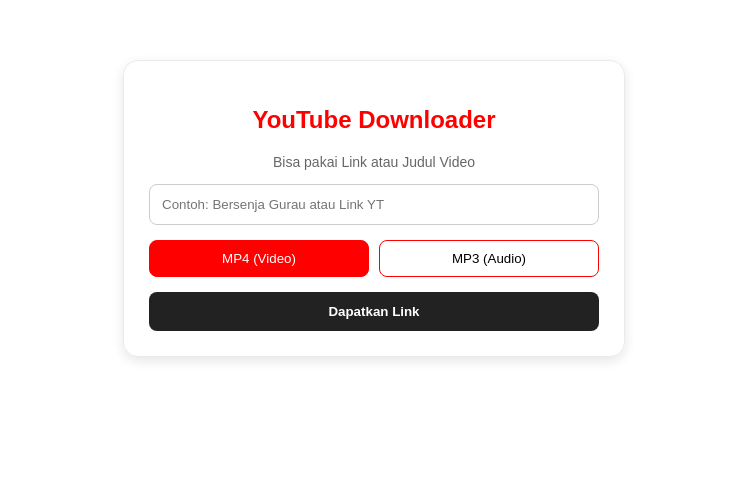
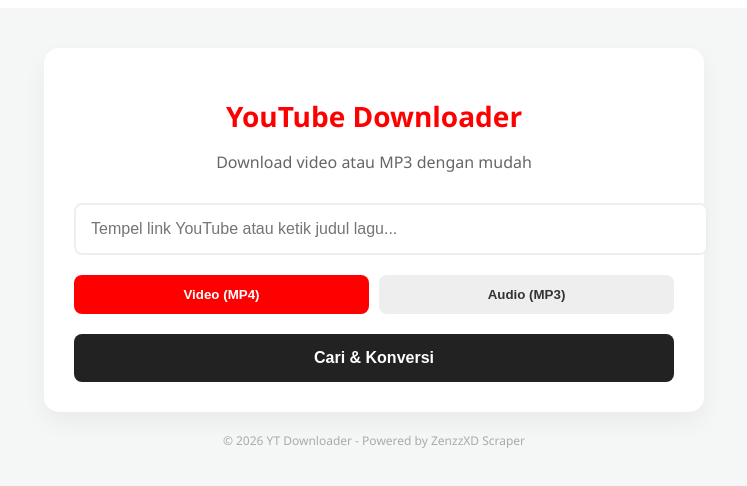
Before and after one commit to warungerik/yt, a Next.js app: page / in a window 1280 px wide. Shown: the top 486 px of the page, without its empty margins (266-1013 px from the left). Built offline with nearby package versions, Linux system fonts and the light colour scheme.

Commit message:
first commit

```diff
--- a/pages/api/download.js
+++ b/pages/api/download.js
@@ -1,24 +1,26 @@
 import axios from 'axios';
 
+// Fungsi mengekstrak ID YouTube dari URL
 function convertid(url) {
     const regex = /(?:youtube\.com\/(?:[^\/]+\/.+\/|(?:v|embed|watch|shorts)\/|.*[?&]v=)|youtu\.be\/)([a-zA-Z0-9_-]{11})(?:[&?]|$)/;
     const match = url.match(regex);
     return match ? match[1] : null;
 }
 
+// Fungsi mencari ID jika input berupa judul/kata kunci
 async function resolveid(input) {
     const direct = convertid(input);
     if (direct) return direct;
 
     const search = await axios.get(`https://test.flvto.online/search/?q=${encodeURIComponent(input)}`, {
         headers: {
-            'User-Agent': 'Mozilla/5.0 (Linux; Android 10; K) AppleWebKit/537.36 (KHTML, like Gecko) Chrome/139.0.0.0 Mobile Safari/537.36',
+            'User-Agent': 'Mozilla/5.0 (Windows NT 10.0; Win64; x64) AppleWebKit/537.36',
             origin: 'https://v5.ytmp4.is',
             referer: 'https://v5.ytmp4.is/'
         }
     });
 
-    if (!search.data.items || !search.data.items.length) throw new Error('Video tidak ditemukan');
+    if (!search.data.items || search.data.items.length === 0) throw new Error('Video tidak ditemukan');
     return search.data.items[0].id;
 }
 
@@ -26,50 +28,46 @@
     if (req.method !== 'GET') return res.status(405).json({ error: 'Method not allowed' });
 
     const { input, format = 'mp4' } = req.query;
-
-    if (!input) return res.status(400).json({ error: 'Input (URL/Judul) diperlukan' });
+    if (!input) return res.status(400).json({ error: 'Input diperlukan' });
 
     try {
         const youtube_id = await resolveid(input);
 
-        const converter = await axios.post('https://ht.flvto.online/converter',
+        const { data } = await axios.post('https://ht.flvto.online/converter',
             { id: youtube_id, fileType: format },
             {
                 headers: {
-                    'User-Agent': 'Mozilla/5.0 (Linux; Android 10; K) AppleWebKit/537.36 (KHTML, like Gecko) Chrome/139.0.0.0 Mobile Safari/537.36',
+                    'User-Agent': 'Mozilla/5.0 (Windows NT 10.0; Win64; x64) AppleWebKit/537.36',
                     'Content-Type': 'application/json',
-                    origin: 'https://ht.flvto.online',
-                    referer: `https://ht.flvto.online/button?url=https://www.youtube.com/watch?v=${youtube_id}&fileType=${format}`
+                    origin: 'https://ht.flvto.online'
                 }
             }
         );
 
-        const data = converter.data;
+        if (!data || !data.title) throw new Error('Gagal mengonversi video');
+
+        // Metadata dasar
+        const responseData = {
+            title: data.title,
+            thumbnail: `https://i.ytimg.com/vi/${youtube_id}/mqdefault.jpg`,
+            duration: data.duration,
+            type: format
+        };
 
         if (format === 'mp3') {
-            return res.status(200).json({
-                title: data.title,
-                type: 'mp3',
-                filesize: data.filesize,
-                download: data.link
-            });
+            responseData.download = data.link;
+            responseData.size = data.filesize;
+        } else {
+            // Mengambil semua opsi kualitas MP4 yang tersedia
+            responseData.formats = data.formats.map(f => ({
+                quality: f.qualityLabel,
+                download: f.url,
+                size: f.sizeText || 'N/A'
+            }));
         }
 
-        if (format === 'mp4') {
-            if (!Array.isArray(data.formats) || !data.formats.length) {
-                throw new Error('Format MP4 tidak tersedia');
-            }
-            const sorted = data.formats.sort((a, b) => b.height - a.height);
-            const selected = sorted.find(v => v.qualityLabel === '720p') || sorted[0];
-
-            return res.status(200).json({
-                title: data.title,
-                type: 'mp4',
-                quality: selected.qualityLabel,
-                download: selected.url
-            });
-        }
+        res.status(200).json(responseData);
     } catch (err) {
-        res.status(500).json({ error: err.message });
+        res.status(500).json({ error: err.message || 'Terjadi kesalahan sistem' });
     }
 }
--- a/pages/index.js
+++ b/pages/index.js
@@ -6,58 +6,81 @@
   const [loading, setLoading] = useState(false);
   const [result, setResult] = useState(null);
 
-  const handleDownload = async () => {
-    if (!input) return alert("Masukkan link atau judul lagu!");
+  const handleSearch = async () => {
+    if (!input.trim()) return alert("Masukkan link atau judul!");
     setLoading(true);
     setResult(null);
     try {
       const res = await fetch(`/api/download?input=${encodeURIComponent(input)}&format=${format}`);
       const data = await res.json();
-      if (data.error) alert(data.error);
+      if (data.error) alert("Error: " + data.error);
       else setResult(data);
     } catch (e) {
-      alert("Gagal menghubungi server");
+      alert("Gagal mengambil data dari server.");
     }
     setLoading(false);
   };
 
   return (
-    <div style={{ fontFamily: 'Arial', maxWidth: '450px', margin: '60px auto', padding: '25px', textAlign: 'center', border: '1px solid #eaeaea', borderRadius: '15px', boxShadow: '0 4px 12px rgba(0,0,0,0.1)' }}>
-      <h2 style={{ color: '#ff0000' }}>YouTube Downloader</h2>
-      <p style={{ fontSize: '14px', color: '#666' }}>Bisa pakai Link atau Judul Video</p>
+    <div style={{ backgroundColor: '#f4f7f6', minHeight: '100vh', padding: '40px 20px', fontFamily: 'Segoe UI, Tahoma, Geneva, Verdana, sans-serif' }}>
+      <div style={{ maxWidth: '600px', margin: '0 auto', backgroundColor: '#fff', padding: '30px', borderRadius: '15px', boxShadow: '0 10px 25px rgba(0,0,0,0.05)' }}>
+
+        <div style={{ textAlign: 'center', marginBottom: '30px' }}>
+          <h1 style={{ color: '#FF0000', fontSize: '28px', marginBottom: '10px' }}>YouTube Downloader</h1>
+          <p style={{ color: '#666' }}>Download video atau MP3 dengan mudah</p>
+        </div>
 
         <input
           type="text"
-        placeholder="Contoh: Bersenja Gurau atau Link YT"
+          placeholder="Tempel link YouTube atau ketik judul lagu..."
           value={input}
           onChange={(e) => setInput(e.target.value)}
-        style={{ width: '100%', padding: '12px', marginBottom: '15px', borderRadius: '8px', border: '1px solid #ccc', boxSizing: 'border-box' }}
+          style={{ width: '100%', padding: '15px', borderRadius: '8px', border: '2px solid #eee', fontSize: '16px', outline: 'none', transition: 'border 0.3s' }}
         />
 
-      <div style={{ display: 'flex', gap: '10px', marginBottom: '15px' }}>
-        <button onClick={() => setFormat('mp4')} style={{ flex: 1, padding: '10px', borderRadius: '8px', cursor: 'pointer', border: '1px solid #ff0000', backgroundColor: format === 'mp4' ? '#ff0000' : '#fff', color: format === 'mp4' ? '#fff' : '#000' }}>MP4 (Video)</button>
-        <button onClick={() => setFormat('mp3')} style={{ flex: 1, padding: '10px', borderRadius: '8px', cursor: 'pointer', border: '1px solid #ff0000', backgroundColor: format === 'mp3' ? '#ff0000' : '#fff', color: format === 'mp3' ? '#fff' : '#000' }}>MP3 (Audio)</button>
+        <div style={{ display: 'flex', gap: '10px', margin: '20px 0' }}>
+          <button onClick={() => setFormat('mp4')} style={{ flex: 1, padding: '12px', borderRadius: '8px', cursor: 'pointer', border: 'none', backgroundColor: format === 'mp4' ? '#FF0000' : '#eee', color: format === 'mp4' ? '#fff' : '#333', fontWeight: 'bold' }}>Video (MP4)</button>
+          <button onClick={() => setFormat('mp3')} style={{ flex: 1, padding: '12px', borderRadius: '8px', cursor: 'pointer', border: 'none', backgroundColor: format === 'mp3' ? '#FF0000' : '#eee', color: format === 'mp3' ? '#fff' : '#333', fontWeight: 'bold' }}>Audio (MP3)</button>
         </div>
 
         <button
-        onClick={handleDownload}
+          onClick={handleSearch}
           disabled={loading}
-        style={{ width: '100%', padding: '12px', backgroundColor: '#222', color: '#fff', border: 'none', borderRadius: '8px', cursor: 'pointer', fontWeight: 'bold' }}
+          style={{ width: '100%', padding: '15px', backgroundColor: '#222', color: '#fff', border: 'none', borderRadius: '8px', cursor: 'pointer', fontSize: '16px', fontWeight: 'bold' }}
         >
-        {loading ? 'Sedang Memproses...' : 'Dapatkan Link'}
+          {loading ? 'Sedang Memproses...' : 'Cari & Konversi'}
         </button>
 
         {result && (
-        <div style={{ marginTop: '25px', padding: '15px', background: '#fcfcfc', border: '1px dashed #ccc', borderRadius: '8px' }}>
-          <p style={{ fontSize: '14px', marginBottom: '10px' }}><strong>{result.title}</strong></p>
-          <p style={{ fontSize: '12px', color: '#888' }}>Format: {result.type.toUpperCase()} {result.quality ? `(${result.quality})` : ''}</p>
+          <div style={{ marginTop: '30px', borderTop: '2px solid #eee', paddingTop: '20px' }}>
+            <img src={result.thumbnail} alt="Thumbnail" style={{ width: '100%', borderRadius: '10px', marginBottom: '15px' }} />
+            <h3 style={{ fontSize: '18px', marginBottom: '15px', color: '#333' }}>{result.title}</h3>
+
+            {result.type === 'mp3' ? (
               <a href={result.download} target="_blank" rel="noreferrer">
-            <button style={{ width: '100%', padding: '10px', cursor: 'pointer', backgroundColor: '#28a745', color: 'white', border: 'none', borderRadius: '5px', marginTop: '10px' }}>
-              Download Sekarang
+                <button style={{ width: '100%', padding: '15px', backgroundColor: '#28a745', color: '#fff', border: 'none', borderRadius: '8px', cursor: 'pointer', fontWeight: 'bold' }}>
+                  Download MP3 Sekarang
                 </button>
               </a>
+            ) : (
+              <div>
+                <p style={{ fontWeight: 'bold', fontSize: '14px', marginBottom: '10px' }}>Pilih Resolusi:</p>
+                {result.formats.map((f, i) => (
+                  <a key={i} href={f.download} target="_blank" rel="noreferrer" style={{ textDecoration: 'none' }}>
+                    <button style={{ width: '100%', padding: '12px', marginBottom: '8px', backgroundColor: '#fff', border: '1px solid #ddd', borderRadius: '8px', cursor: 'pointer', display: 'flex', justifyContent: 'space-between', alignItems: 'center', transition: 'background 0.2s' }}>
+                      <span style={{ color: '#333', fontWeight: '500' }}>🎥 {f.quality}</span>
+                      <span style={{ color: '#FF0000', fontSize: '14px' }}>Download ({f.size})</span>
+                    </button>
+                  </a>
+                ))}
               </div>
             )}
           </div>
+        )}
+      </div>
+      <footer style={{ textAlign: 'center', marginTop: '20px', fontSize: '12px', color: '#aaa' }}>
+        &copy; 2026 YT Downloader - Powered by ZenzzXD Scraper
+      </footer>
+    </div>
   );
 }
```
Lines whose indentation alone changed are shown as unchanged.
